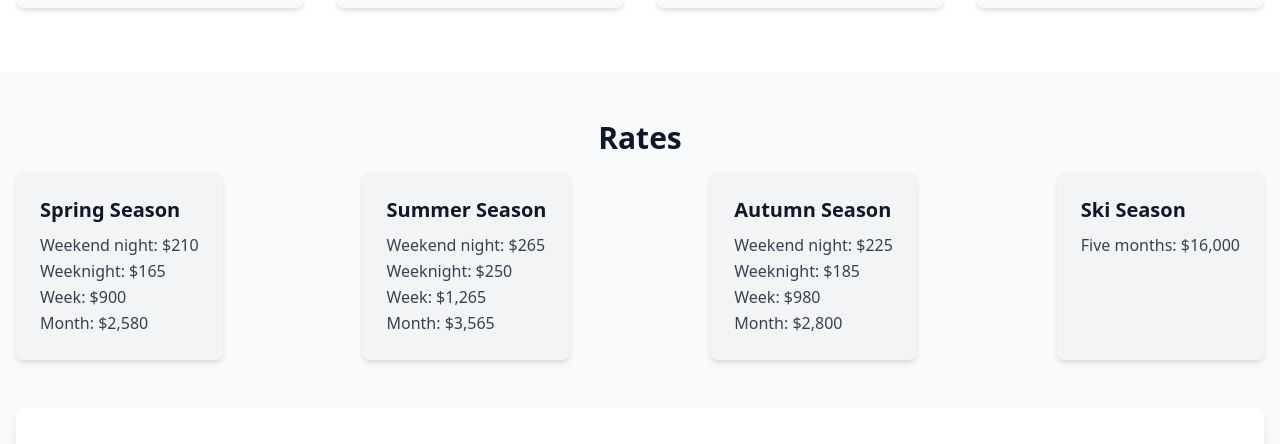
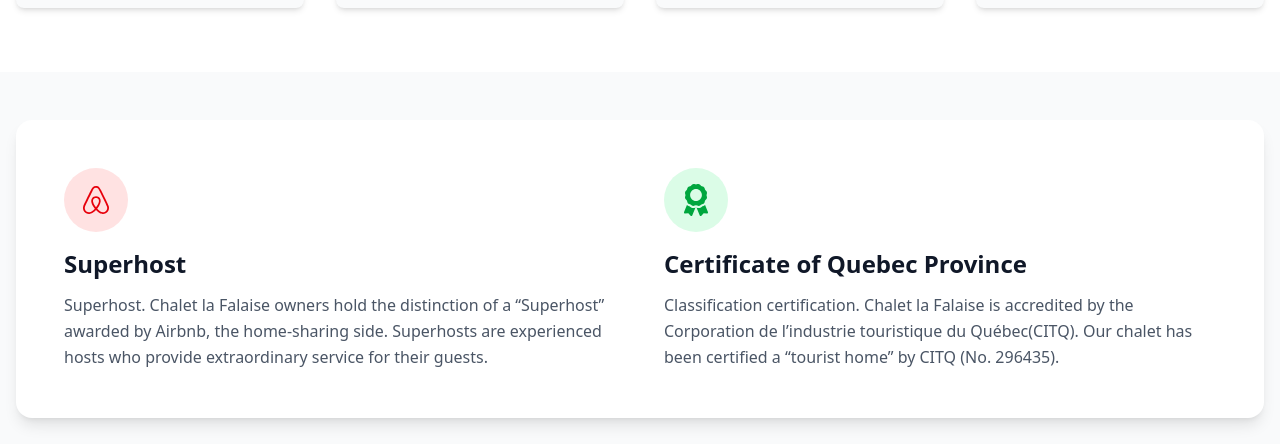
Before and after one commit to k-gerner/bledowski-website, a React (Vite) app: page / in a window 1280 px wide. Shown: the part 1620-2064 px from the top of the page. Built offline with nearby package versions, Linux system fonts and the light colour scheme.

Commit message:
add awards section

```diff
--- a/src/App.tsx
+++ b/src/App.tsx
@@ -10,6 +10,7 @@
 import Amenities from './components/Amenities'
 import ContactForm from './components/ContactForm'
 import AboutOwners from './components/AboutOwners'
+import ClassificationCertification from './components/ClassificationCertification'
 
 function App() {
   // Placeholder images - replace with your actual images
@@ -42,6 +43,9 @@
         {/* Amenities Section */}
         <Amenities />
 
+        {/* Classification & Certification Section */}
+        <ClassificationCertification />
+
         <section className="container mx-auto px-4">
           <Rates />
         </section>
--- /dev/null
+++ b/src/components/ClassificationCertification.tsx
@@ -0,0 +1,39 @@
+import { FaAirbnb, FaAward } from 'react-icons/fa'
+
+export default function ClassificationCertification() {
+    return (
+        <section className="container mx-auto px-4">
+            <div className="bg-white rounded-2xl shadow-lg p-8 md:p-12">
+                <div className="grid md:grid-cols-2 gap-8 md:gap-12">
+                    <div className="flex flex-col items-center text-center md:items-start md:text-left">
+                        <div className="bg-red-100 p-4 rounded-full mb-4">
+                            <FaAirbnb className="w-8 h-8 text-red-600" />
+                        </div>
+                        <h3 className="text-2xl font-bold text-gray-900 mb-3">
+                            Superhost
+                        </h3>
+                        <p className="text-gray-600 leading-relaxed">
+                            Superhost. Chalet la Falaise owners hold the distinction of a “Superhost”
+                            awarded by Airbnb, the home-sharing side. Superhosts are experienced hosts
+                            who provide extraordinary service for their guests.
+                        </p>
+                    </div>
+
+                    <div className="flex flex-col items-center text-center md:items-start md:text-left">
+                        <div className="bg-green-100 p-4 rounded-full mb-4">
+                            <FaAward className="w-8 h-8 text-green-600" />
+                        </div>
+                        <h3 className="text-2xl font-bold text-gray-900 mb-3">
+                            Certificate of Quebec Province
+                        </h3>
+                        <p className="text-gray-600 leading-relaxed">
+                            Classification certification. Chalet la Falaise is accredited by the Corporation
+                            de l’industrie touristique du Québec(CITQ). Our chalet has been certified a
+                            “tourist home” by CITQ (No. 296435).
+                        </p>
+                    </div>
+                </div>
+            </div>
+        </section>
+    )
+}
```
